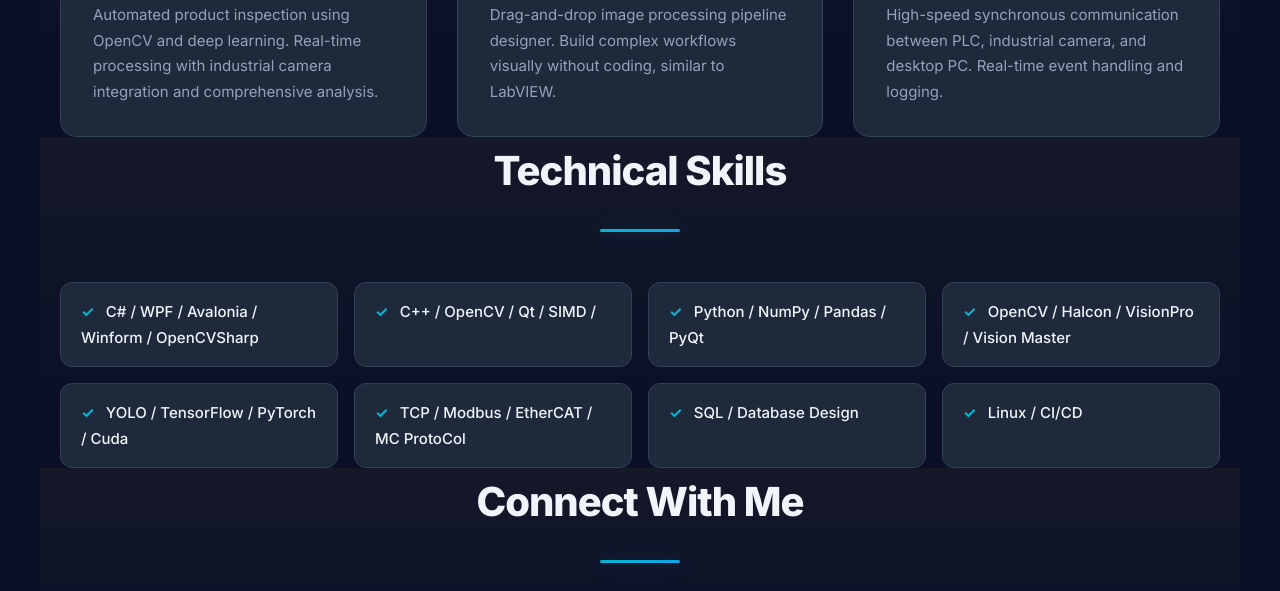
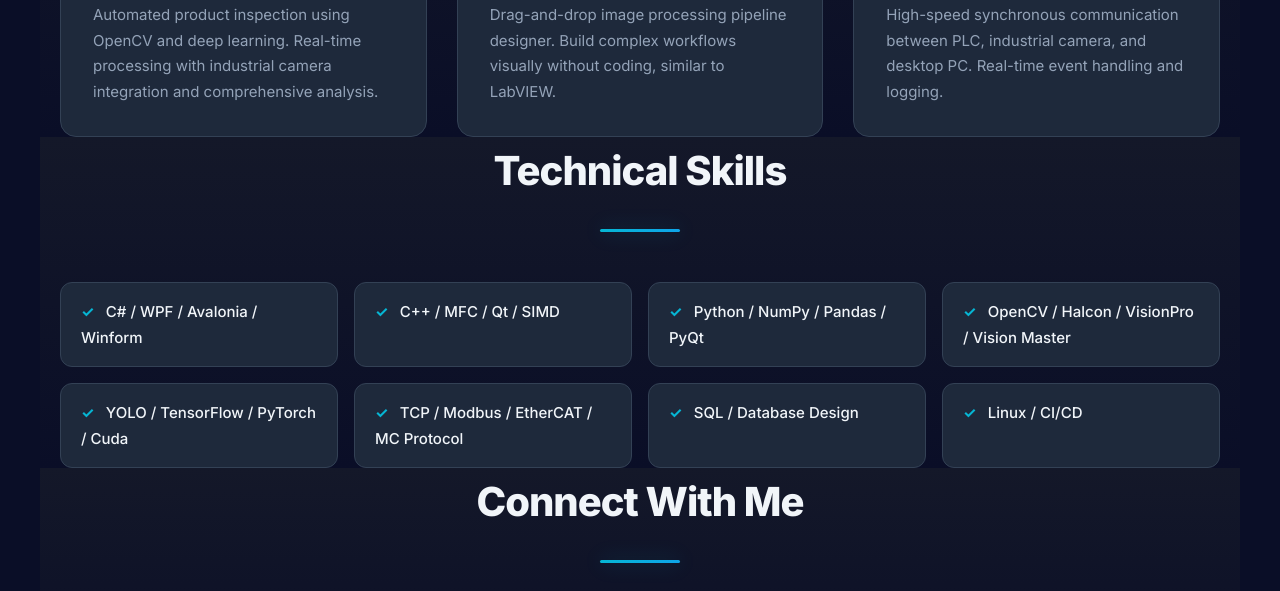
Before and after one commit to dinhhoanganh002/portfolio, a plain HTML site: page index.html in a window 1280 px wide. Shown: the part 1810-2401 px from the top of the page. Drawn offline with Linux system fonts and the light colour scheme; a small style sheet from the web is missing.

Commit message:
reupdate skill

```diff
--- a/index.html
+++ b/index.html
@@ -499,12 +499,12 @@
     <section id="skills" class="skills container">
         <h2>Technical Skills</h2>
         <ul class="skill-list">
-            <li>C# / WPF / Avalonia / Winform / OpenCVSharp</li>
-            <li>C++ / OpenCV / Qt / SIMD /  </li>
+            <li>C# / WPF / Avalonia / Winform </li>
+            <li>C++ / MFC / Qt / SIMD </li>
             <li>Python / NumPy / Pandas / PyQt</li>
             <li>OpenCV / Halcon / VisionPro / Vision Master </li>
             <li>YOLO / TensorFlow / PyTorch / Cuda</li>
-            <li>TCP / Modbus / EtherCAT / MC ProtoCol</li>
+            <li>TCP / Modbus / EtherCAT / MC Protocol</li>
             <li>SQL / Database Design</li>
             <li>Linux / CI/CD</li>
         </ul>
```
